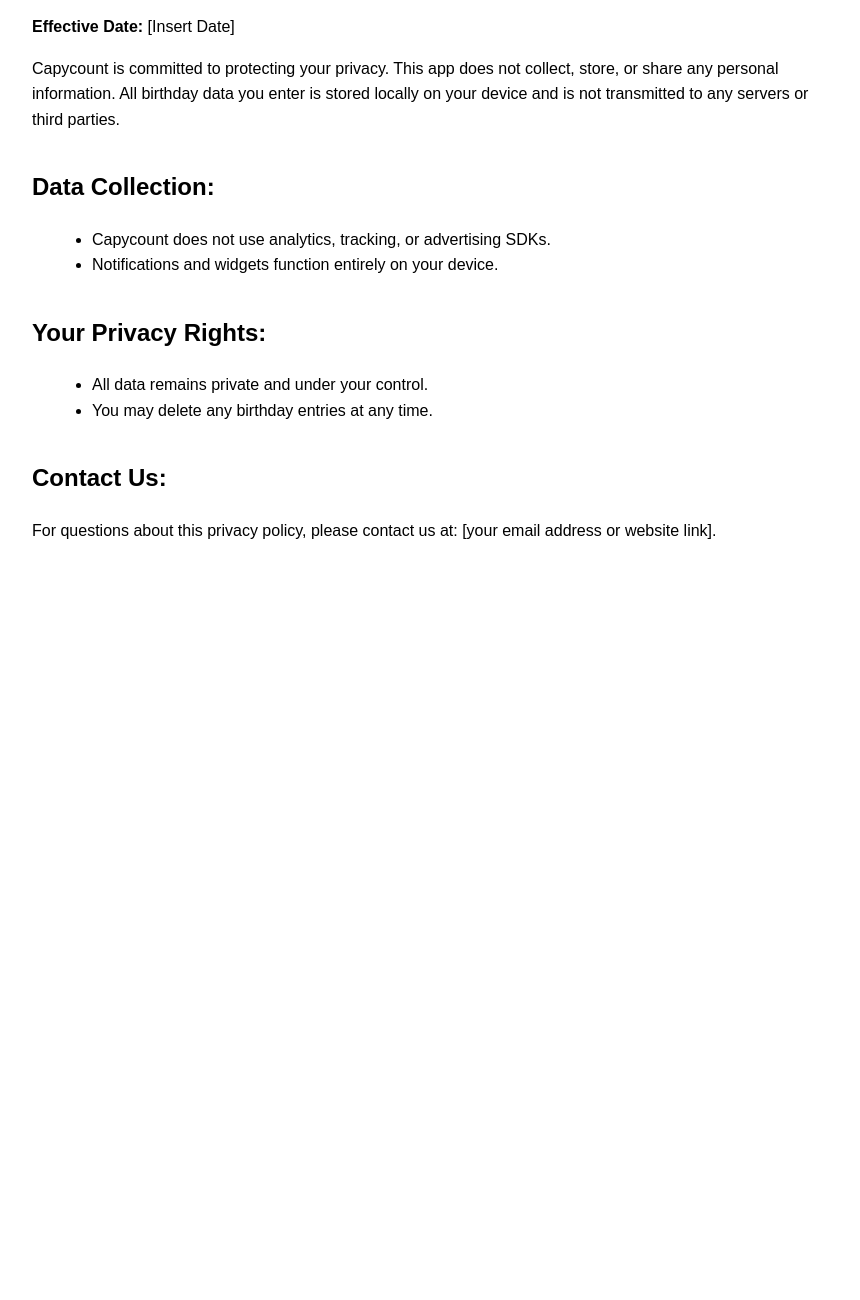
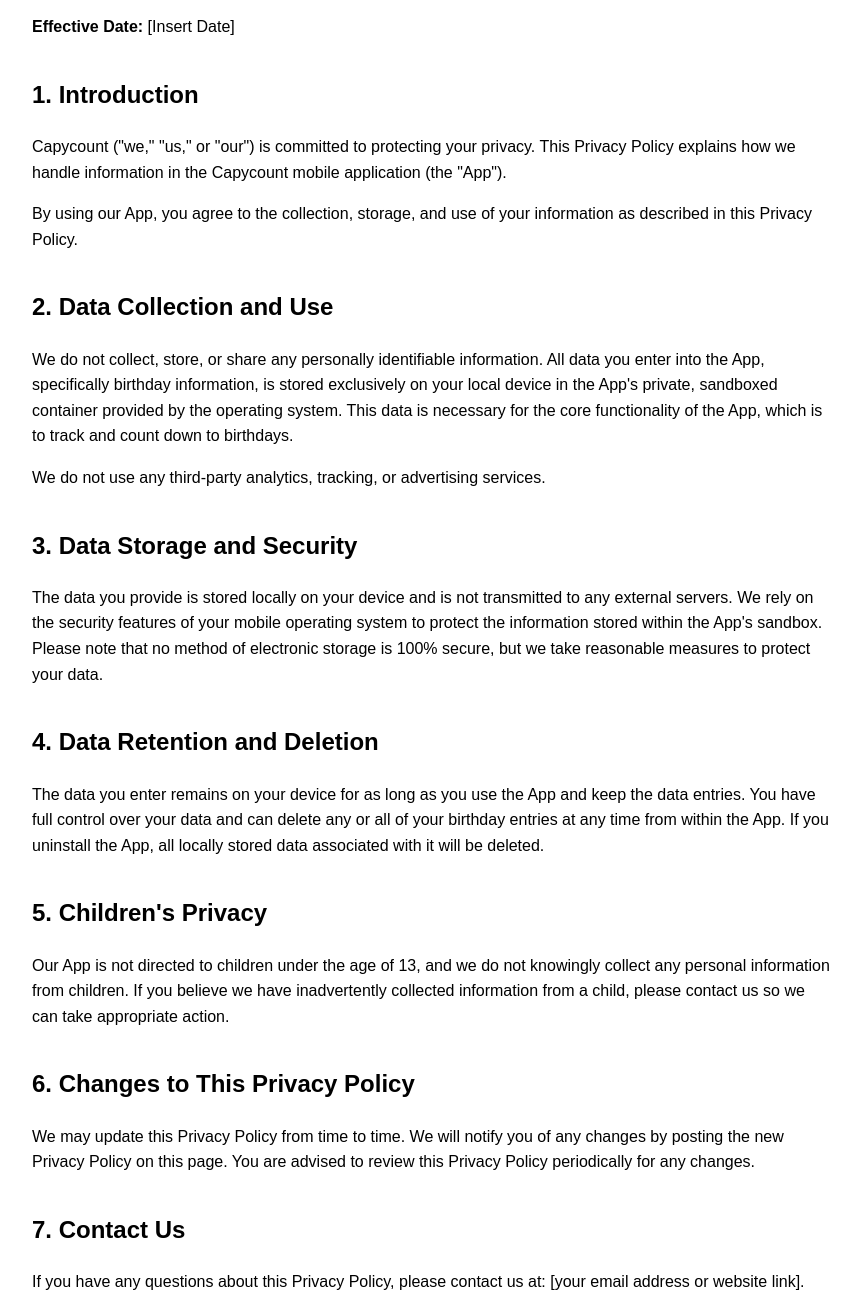
Before and after one commit to nijamitsu/capycount-privacy, a plain HTML site: page index.html in a window 1280 px wide. Shown: the part 100-1400 px from the top of the page, without its empty margins (208-1068 px from the left). Before the commit the page ends 800 px from the top, so only its background shows below. Drawn offline with Linux system fonts and the light colour scheme.

Commit message:
Update privacy policy to be more compliant with Apple's guidelines

```diff
--- a/index.html
+++ b/index.html
@@ -14,21 +14,28 @@
 <body>
   <h1>Capycount Privacy Policy</h1>
   <p><strong>Effective Date:</strong> [Insert Date]</p>
-  <p>Capycount is committed to protecting your privacy. This app does not collect, store, or share any personal information. All birthday data you enter is stored locally on your device and is not transmitted to any servers or third parties.</p>
 
-  <h2>Data Collection:</h2>
-  <ul>
-    <li>Capycount does not use analytics, tracking, or advertising SDKs.</li>
-    <li>Notifications and widgets function entirely on your device.</li>
-  </ul>
+  <h2>1. Introduction</h2>
+  <p>Capycount ("we," "us," or "our") is committed to protecting your privacy. This Privacy Policy explains how we handle information in the Capycount mobile application (the "App").</p>
+  <p>By using our App, you agree to the collection, storage, and use of your information as described in this Privacy Policy.</p>
 
-  <h2>Your Privacy Rights:</h2>
-  <ul>
-    <li>All data remains private and under your control.</li>
-    <li>You may delete any birthday entries at any time.</li>
-  </ul>
+  <h2>2. Data Collection and Use</h2>
+  <p>We do not collect, store, or share any personally identifiable information. All data you enter into the App, specifically birthday information, is stored exclusively on your local device in the App's private, sandboxed container provided by the operating system. This data is necessary for the core functionality of the App, which is to track and count down to birthdays.</p>
+  <p>We do not use any third-party analytics, tracking, or advertising services.</p>
 
-  <h2>Contact Us:</h2>
-  <p>For questions about this privacy policy, please contact us at: [your email address or website link].</p>
+  <h2>3. Data Storage and Security</h2>
+  <p>The data you provide is stored locally on your device and is not transmitted to any external servers. We rely on the security features of your mobile operating system to protect the information stored within the App's sandbox. Please note that no method of electronic storage is 100% secure, but we take reasonable measures to protect your data.</p>
+
+  <h2>4. Data Retention and Deletion</h2>
+  <p>The data you enter remains on your device for as long as you use the App and keep the data entries. You have full control over your data and can delete any or all of your birthday entries at any time from within the App. If you uninstall the App, all locally stored data associated with it will be deleted.</p>
+
+  <h2>5. Children's Privacy</h2>
+  <p>Our App is not directed to children under the age of 13, and we do not knowingly collect any personal information from children. If you believe we have inadvertently collected information from a child, please contact us so we can take appropriate action.</p>
+
+  <h2>6. Changes to This Privacy Policy</h2>
+  <p>We may update this Privacy Policy from time to time. We will notify you of any changes by posting the new Privacy Policy on this page. You are advised to review this Privacy Policy periodically for any changes.</p>
+
+  <h2>7. Contact Us</h2>
+  <p>If you have any questions about this Privacy Policy, please contact us at: [your email address or website link].</p>
 </body>
 </html>
```
